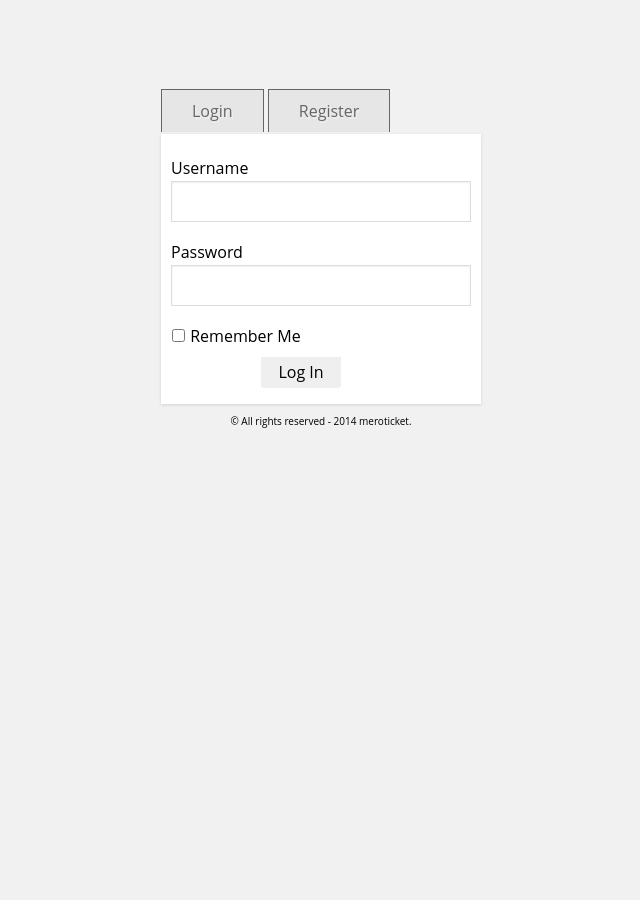
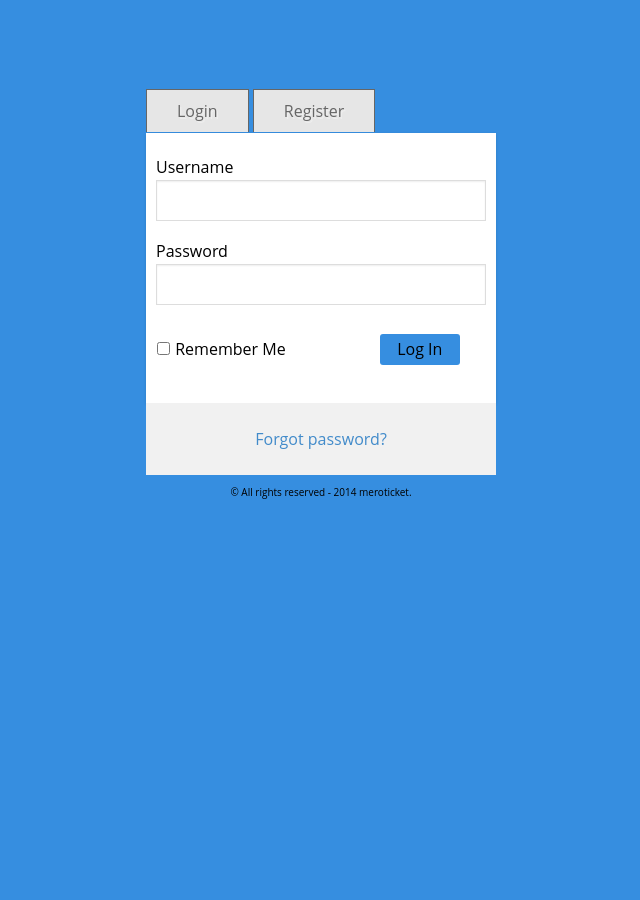
Before and after one commit to bhomnath/busTicket, a CodeIgniter app: page /busTicket/ in a window 1280 px wide. Shown: the whole page, without its empty margins (319-959 px from the left). After the commit the page ends 499 px from the top, so only its background shows below. Run offline with CodeIgniter, Linux system fonts and the light colour scheme.

Commit message:
database created and user added

```diff
--- a/application/config/database.php
+++ b/application/config/database.php
@@ -49,9 +49,9 @@ $active_group = 'default';
 $active_record = TRUE;
 
 $db['default']['hostname'] = 'localhost';
-$db['default']['username'] = '';
-$db['default']['password'] = '';
-$db['default']['database'] = '';
+$db['default']['username'] = 'root';
+$db['default']['password'] = 'root';
+$db['default']['database'] = 'bussewa';
 $db['default']['dbdriver'] = 'mysql';
 $db['default']['dbprefix'] = '';
 $db['default']['pconnect'] = TRUE;
--- a/application/controllers/login.php
+++ b/application/controllers/login.php
@@ -10,7 +10,7 @@ class Login extends CI_Controller {
         $this->load->helper('url');
         $this->load->helper('date');
         $this->load->helper(array('form', 'url', 'date'));
-        $this->load->library("pagination");
+        $this->load->library("pagination", 'form_validation');
     }
 
     public function index()
@@ -20,30 +20,52 @@ class Login extends CI_Controller {
 
 
     public function register() {
+       $this->load->library('form_validation');
+        $this->form_validation->set_rules('username', 'Username', 'trim|regex_match[/^[a-z,0-9,A-Z]{5,35}$/]|required|xss_clean');
+         $this->form_validation->set_rules('name', 'Full name', 'trim|regex_match[/^[a-z,0-9,A-Z]{5,35}$/]|required|xss_clean');
+        $this->form_validation->set_rules('email', 'Email', 'trim|regex_match[/^[\w-\.]+@([\w-]+\.)+[\w-]{2,4}$/]|required|xss_clean');
+        $this->form_validation->set_rules('pass', 'Password', 'trim|regex_match[/^[a-z,0-9,A-Z]{5,35}$/]|required|matches[re_pass]|xss_clean');
+         $this->form_validation->set_rules('re_pass', 'Re-Password', 'trim|regex_match[/^[a-z,0-9,A-Z]{5,35}$/]|required|xss_clean');
+        if ($this->form_validation->run() == FALSE) {
+           $this->load->view('login/loginForm');
+        } else {
+             if (isset($_POST['username'])){
+            $uname= trim($_POST['username']);}
+
+            if (isset($_POST['email'])) {
+                $email = trim($_POST['email']);
+            }
+
+            $userEmail = $this->login_model->check_user($email, $uname);
+
+
+            if (!empty($userEmail)) {
+                $data['validation_message'] = "Sorry! User Name or Email already exsists.";
+
+           $this->load->view('login/loginForm', $data);
+            }
+
+        else {
+
+            $username = $this->input->post('username');
+            $fullname = $this->input->post('name');
+            $email = $this->input->post('email');
+            $pass = $this->input->post('pass');
 
 
 
-            $user_name = $this->input->post('userName');
-            $userfname = $this->input->post('userFirstName');
-            $userlname = $this->input->post('userLastName');
-            $useremail = $this->input->post('userEmail');
 
 
-            $userpass = $this->input->post('userPass');
-            $loginStatus = "Registered";
-            $loginDate = "Not logged in till";
-
-
-            $this->dbmodel->add_new_user($user_name, $userfname, $userlname, $useremail, $userpass, $loginStatus, $loginDate);
+            $this->login_model->add_new_user($username, $fullname, $email, $pass);
 
              $data = array(
-                    'useremail' => $useremail,
-                    'username' => $user_name,
+                    'useremail' => $email,
+                    'username' => $username,
                     'logged_in' => true);
                 $this->session->set_userdata($data);
-            $this->registerEmail($useremail, $user_name);
+           // $this->registerEmail($email, $username);
             redirect('login/index');
-
+        } }
     }
 
 
@@ -62,20 +84,15 @@ class Login extends CI_Controller {
 
 
     public function authenticate() {
-        var_dump($_POST['username']);
-        die('');
+            $this->load->library('form_validation');
+        $this->form_validation->set_rules('username', 'Username', 'trim|regex_match[/^[\w-\.]+@([\w-]+\.)+[\w-]{2,4}$/]|required|xss_clean');
+        $this->form_validation->set_rules('pass', 'Password', 'trim|regex_match[/^[a-z,0-9,A-Z]{5,35}$/]|required|xss_clean|callback_check_database');
+        if ($this->form_validation->run() == FALSE) {
+           $this->load->view('login/loginForm');
+        } else {
+            $email= $this->input->post('username');
+            $pass = $this->input->post('pass');
 
-        $this->load->library('form_validation');
-        $this->form_validation->set_rules('userEmail', 'User Email', 'trim|regex_match[/^[\w-\.]+@([\w-]+\.)+[\w-]{2,4}$/]|required|xss_clean');
-        $this->form_validation->set_rules('userPass', 'Password', 'trim|regex_match[/^[a-z,0-9,A-Z]{5,35}$/]|required|xss_clean|callback_check_database');
-        if ($this->form_validation->run() == FALSE) {
-           $this->load->view('template/header');
-            $this->load->view('login/login');
-            $this->load->view('template/reservation_template');
-            $this->load->view('template/footer');
-        } else {
-            $email= $this->input->post('userEmail');
-            $pass = $this->input->post('userPass');
            $query = $this->dbmodel->validate_user($email, $pass);
 
             if (!empty($query)) { // if the user's credentials validated...
--- a/application/models/login_model.php
+++ b/application/models/login_model.php
@@ -6,10 +6,33 @@ class Login_model extends CI_Model {
         $this->load->database();
     }
 
+     function validate_user($email, $pass) {
+    $password=md5($pass);
+        $this->db->where('email',$email );
+        $this->db->where('password', $password);
 
+        $query = $this->db->get('user_info');
+        return $query->result();
+    }
 
+    public function check_user($email, $uname){
+        $this->db->where('email', $email );
+        $this->db->or_where('user_name', $uname);
+        $query = $this->db->get('user_info');
+        return $query->result();
+    }
 
+      public function add_new_user($username, $fullname, $email, $pass){
+           $password=md5($pass);
+        $data = array(
+            'user_name' => $username,
+            'full_name'=> $fullname,
 
+            'email'=> $email,
+            'password'=> $password);
+
+         $this->db->insert('user_info', $data);
+    }
 
 
 
--- a/application/views/login/loginForm.php
+++ b/application/views/login/loginForm.php
@@ -15,6 +15,7 @@
     $('#log_link').click(function() {
        //  alert('here');
         $('#login').show();
+        $('#forgotpass').show();
         $('#register').hide();
     });
 
@@ -22,52 +23,53 @@
        //   alert('here');
        $('#register').show();
         $('#login').hide();
+        $('#forgotpass').hide();
     });
 
 
-    $('#formLog').click(function(){
-        var username= $('#username').val();
-        var pass= $('#pass').val();
-         var valid = true;
-
-        if ((username == null) || (username == "") || (!username.match(/^[a-z,0-9,A-Z_ ]{5,35}$/))) {
-        var err1 ="User name must be 5 character long!";
-            valid = false;
-
-        }
-
-        if ((pass == null) || (pass == "") || (!pass.match(/^[a-z,0-9,A-Z_ ]{5,35}$/))) {
-         var err2 ="password must be 5 character long!";
-            valid = false;
-        }
-        if (valid == false) {
-            $("#nameerr").html(err1);
-            $("#passerr").html(err2);
-        }
-        else {
-
-          $.ajax({
-        type: "POST",
-        url: <?php echo base_url()."index.php/login/authenticate"; ?>,
-        data: {
-            'username': username,
-            'pass': pass
-        },
-        success: function(msg)
-        {
-            alert(msg);
-           // $("#replaceMe").html(msg);
-
-        },
-         complete: function(){
-        $('#loading').hide();
-      }
-    });
-
-
-        }
-
-    });
+//    $('#formLog').click(function(){
+//        var username= $('#username').val();
+//        var pass= $('#pass').val();
+//         var valid = true;
+//
+//        if ((username == null) || (username == "") || (!username.match(/^[a-z,0-9,A-Z_ ]{5,35}$/))) {
+//        var err1 ="User name must be 5 character long!";
+//            valid = false;
+//
+//        }
+//
+//        if ((pass == null) || (pass == "") || (!pass.match(/^[a-z,0-9,A-Z_ ]{5,35}$/))) {
+//         var err2 ="password must be 5 character long!";
+//            valid = false;
+//        }
+//        if (valid == false) {
+//            $("#nameerr").html(err1);
+//            $("#passerr").html(err2);
+//        }
+//        else {
+//
+//          $.ajax({
+//        type: "POST",
+//        url: <?php //echo base_url()."index.php/login/authenticate"; ?>,
+//        data: {
+//            'username': username,
+//            'pass': pass
+//        },
+//        success: function(msg)
+//        {
+//            alert(msg);
+//           // $("#replaceMe").html(msg);
+//
+//        },
+//         complete: function(){
+//        $('#loading').hide();
+//      }
+//    });
+//
+//
+//        }
+//
+//    });
 
     $("#username").click(function(){
         $("#nameerr").hide();
@@ -98,16 +100,16 @@
             <div id="login">
                 <div class="sucessmsg">
             <?php if($this->session->flashdata('message')){echo $this->session->flashdata('message');}
-              echo validation_errors(); ?> </div>
-
+              echo validation_errors(); if(!empty($validation_message)){ echo $validation_message; } ?> </div>
+                <?php echo form_open_multipart('login/authenticate'); ?>
                 <p>
-                    <label for="user_login">Username <strong id="nameerr" style="color:#990000 ; font-size: 12px;"></strong><br>
+                    <label for="user_login">Username<br>
                         <input id="username" class="textInput" type="text" size="20" value="" name="userName">
                     </label>
 
                 </p>
                 <p>
-                    <label for="user_pass">Password <strong id="passerr" style="color:#990000 ;font-size: 12px;"></strong><br>
+                    <label for="user_pass">Password<br>
                         <input id="pass" class="textInput" class="input" type="password" size="20" value="" name="pass">
                     </label>
 
@@ -123,9 +125,10 @@
                     <input class="submit" type="submit" value="Log In" id="formLog">
 
                 </p>
+ <?php echo form_close(); ?>
 
             </div>
-
+            <div id="forgotpass"><p style=" margin: 0px; text-align: center; "><a href="#">Forgot password?</a></p></div>
             <!-- login form is closed here -->
 
             <!-- now registration form starts here -->
@@ -153,14 +156,15 @@
                 </p>
                 <p>
                     <label for="user_pass">Re-type Password<br>
-                        <input class="textInput" class="input" type="password" size="20" value="" name="re-pass">
+                        <input class="textInput" class="input" type="password" size="20" value="" name="re_pass">
                     </label>
                 </p>
 
                 <input class="submit" type="submit" value="Register" name="register">
              <?php echo form_close(); ?>
             </div>
-            <div ><p style="font-size: 10px; text-align: center;">&copy All rights reserved - 2014 meroticket.</p></div>
+
+            <div><p style="font-size: 10px; text-align: center;">&copy All rights reserved - 2014 meroticket.</p></div>
         </div>
     </body>
 </html>
--- a/contents/styles/loginStyles.css
+++ b/contents/styles/loginStyles.css
@@ -1,12 +1,12 @@
 body {
-    background: none repeat scroll 0 0 #f1f1f1;
+    //background: none repeat scroll 0 0 #f1f1f1;
+     background: none repeat scroll 0 0 #368ee0;
     font-family: "Open Sans",sans-serif;
     min-width: 0;
     margin: 0 auto;
     padding: 0px;
 }
 body, html {
-    height: 100%;
     margin: 0;
     padding: 0;
 }
@@ -17,7 +17,7 @@ body, html {
     padding: 20px 10px 10px 10px;
     background: none repeat scroll 0 0 #fff;
     box-shadow: 0 1px 3px rgba(0, 0, 0, 0.13);
-    margin-top: 12px;
+    margin-top: 11px;
     min-height: 240px;
 }
 #register
@@ -27,9 +27,13 @@ body, html {
 
 #loginFull
 {
-     width: 320px;
+     width: 350px;
      margin: 100px auto 0 auto;
 
+}
+#forgotpass
+{
+    background: none repeat scroll 0 0 #f1f1f1; padding: 25px 0px 25px 0px;
 }
 
 .textInput {
@@ -70,11 +74,11 @@ button, input, select, textarea {
 
 .submit {
     border: 0 none;
-    border-bottom-left-radius: 3px;
-    border-bottom-right-radius: 3px;
+   border-radius: 3px;
     margin: 10px 0px 0px 90px ;
     padding: 0.5em 0;
     width: 80px;
+    background: none repeat scroll 0 0 #368ee0;
 
 }
 #login p, #register p
@@ -110,4 +114,5 @@ a {
 .sucessmsg
 {
     color: red;
+    font-size: 11px;
 }
```
